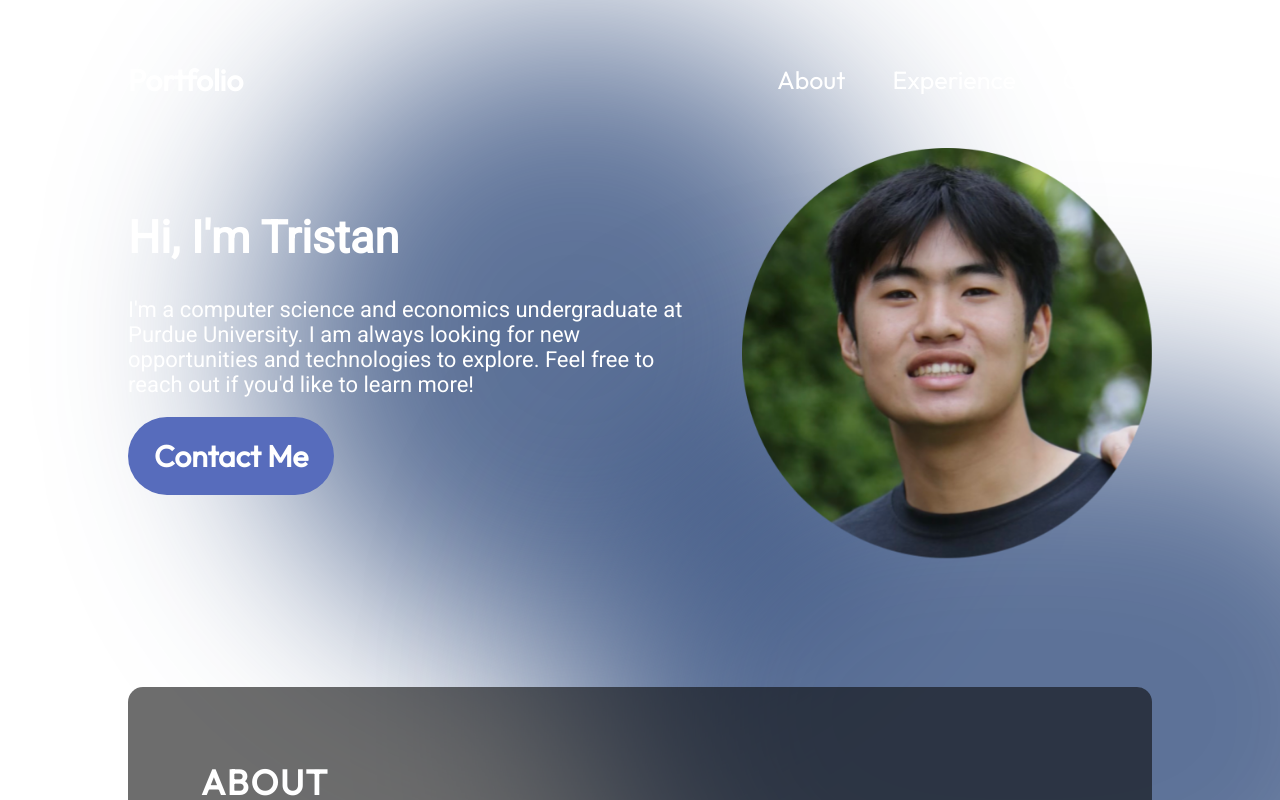
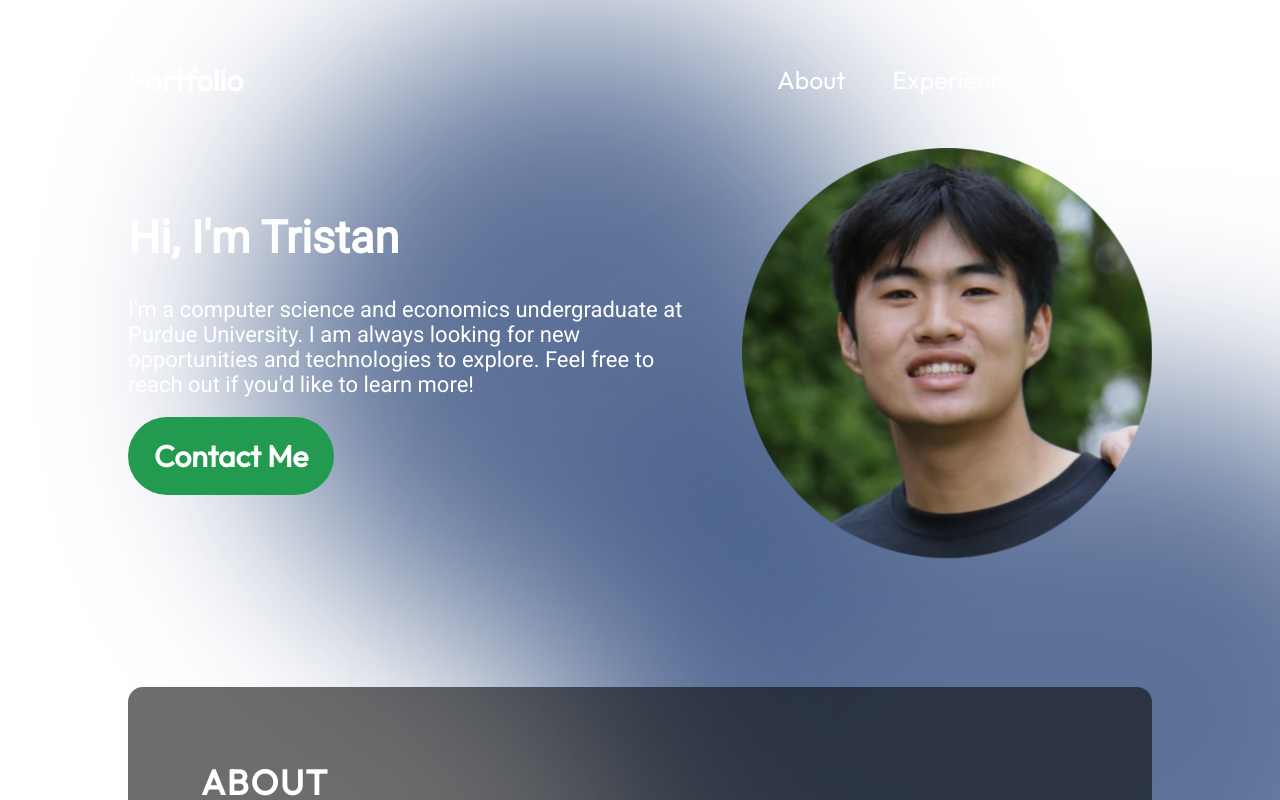
Before and after one commit to tristansze/personal-portfolio, a React (Vite) app: page / in a window 1280 px wide. Shown: the top 800 px of the page. Built offline with nearby package versions, Linux system fonts and the light colour scheme.

Commit message:
Update colors

```diff
--- a/src/vars.css
+++ b/src/vars.css
@@ -1,9 +1,9 @@
 :root {
     /* Colours */
     --color-text: #ffff;
-    --color-primary: #576cbc;
-    --color-secondary: #19376d;
-    --color-dark: #0b2447;
+    --color-primary: #229a50;
+    --color-secondary: #063f11;
+    --color-dark: #022a07;
     --color-bg: #04152d;
 
     /* Fonts */
```
